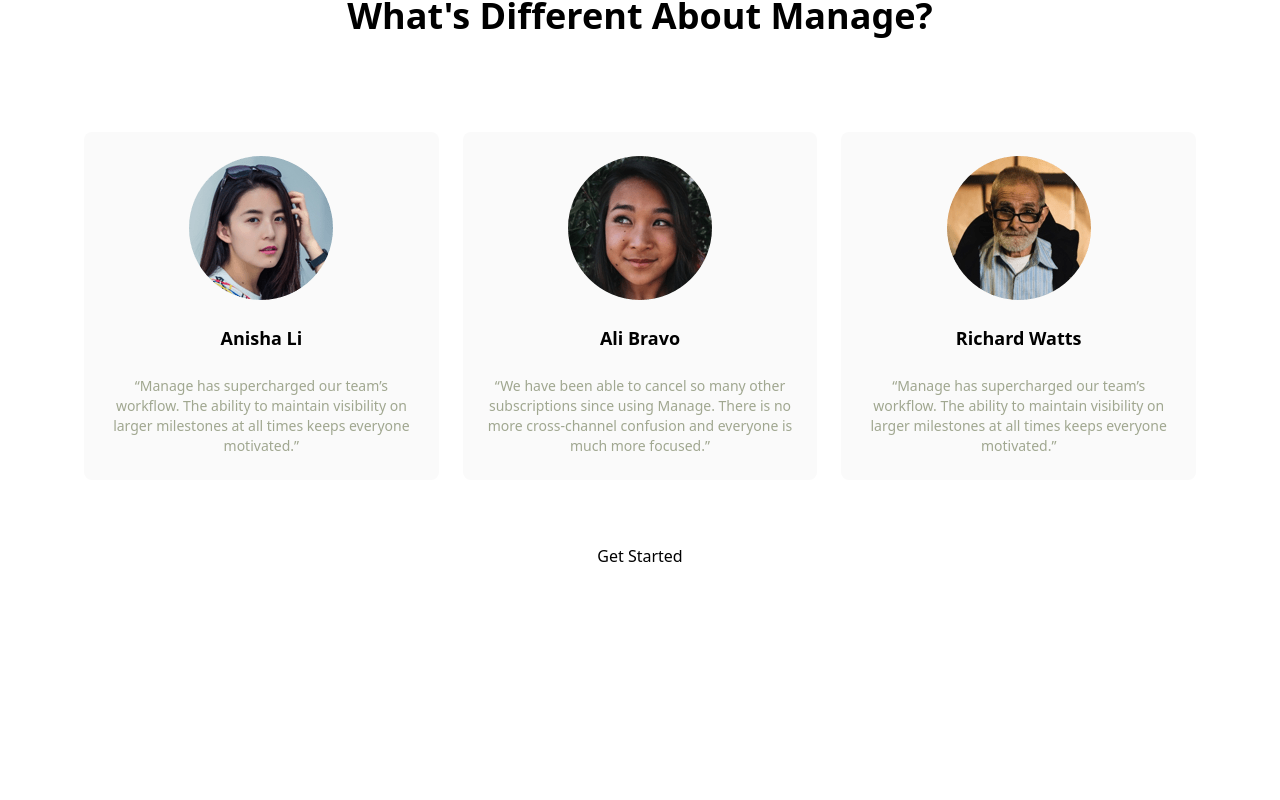
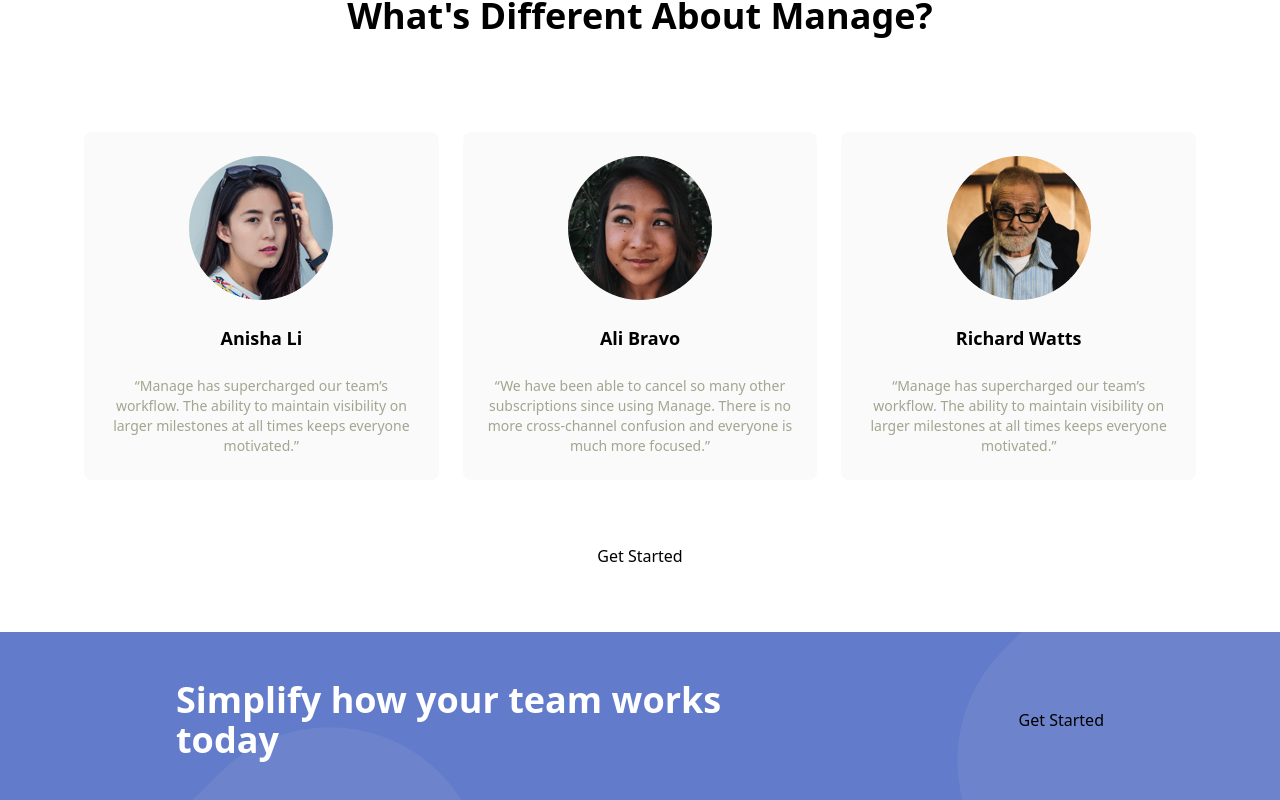
Before and after one commit to mosesvk/_StartupThree, a Next.js app: page / in a window 1280 px wide. Shown: the part 1292-2092 px from the top of the page. Before the commit the page ends 1924 px from the top, so only its background shows below. Built offline with nearby package versions, Linux system fonts and the light colour scheme.

Commit message:
CTA section

```diff
--- /dev/null
+++ b/containers/CTA.jsx
@@ -0,0 +1,29 @@
+import React from 'react'
+import Link from 'next/link'
+
+const CTA = () => {
+  return (
+    <section id="cta" className="bg-primary">
+    {/* <!-- Flex Container --> */}
+    <div
+      className="container flex flex-col items-center justify-between px-6 py-24 mx-auto space-y-12 md:py-12 md:flex-row md:space-y-0"
+    >
+      {/* <!-- Heading --> */}
+      <h2
+        className="text-5xl font-bold leading-tight text-center text-white md:text-4xl md:max-w-xl md:text-left"
+      >
+        Simplify how your team works today
+      </h2>
+      {/* <!-- Button --> */}
+      <div>
+        <Link
+          href="#"
+          className="p-3 px-6 pt-2 text-brightRed bg-white rounded-full shadow-2xl baseline hover:bg-gray-900"
+          >Get Started</Link>
+      </div>
+    </div>
+  </section>
+  )
+}
+
+export default CTA
--- a/pages/index.js
+++ b/pages/index.js
@@ -1,5 +1,6 @@
 import Head from 'next/head';
 import Navbar from '../components/Navbar';
+import CTA from '../containers/CTA';
 import Features from '../containers/Features';
 import Hero from '../containers/Hero';
 import Testimonials from '../containers/Testimonials';
@@ -17,6 +18,7 @@
         <Hero />
         <Features />
         <Testimonials />
+        <CTA />
       </main>
     </div>
   );
```
